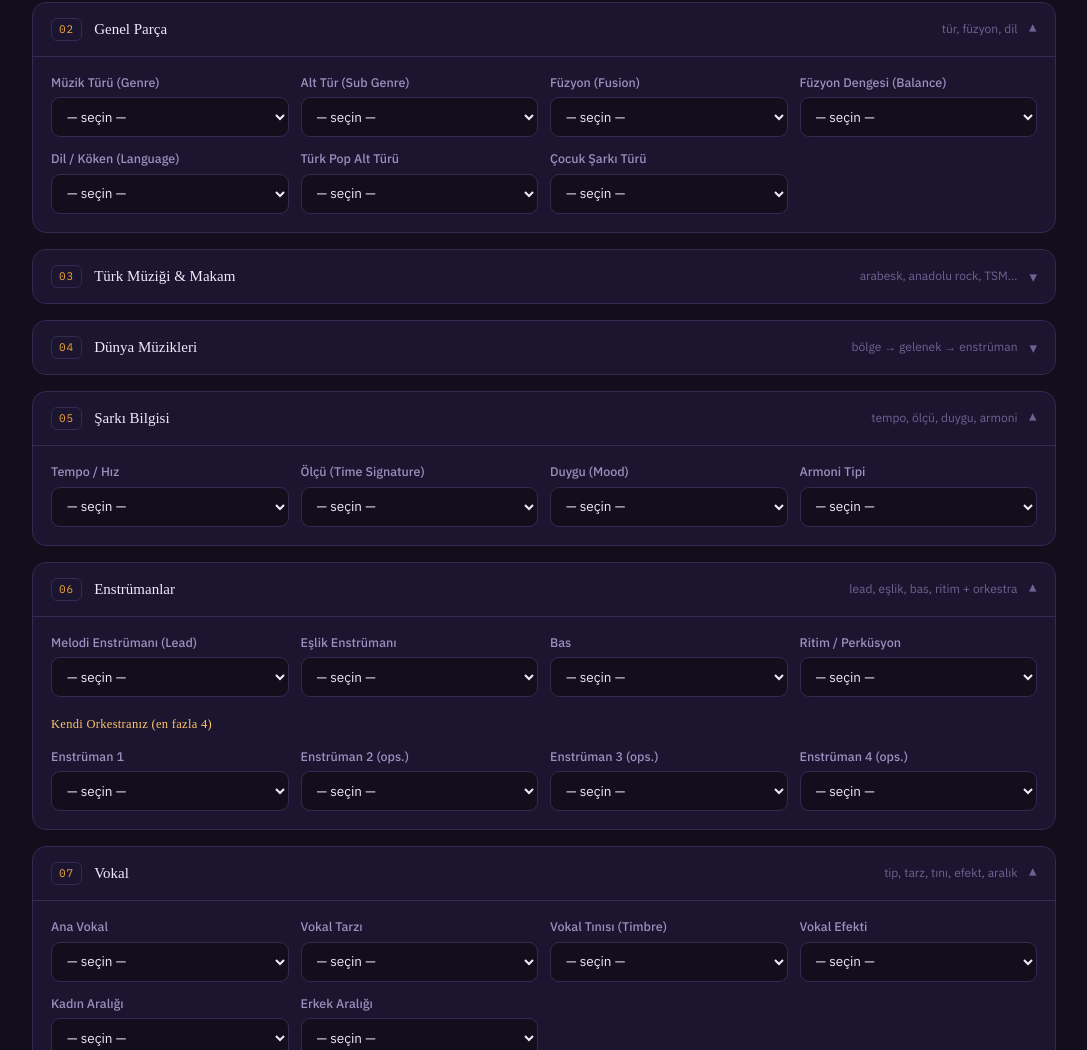
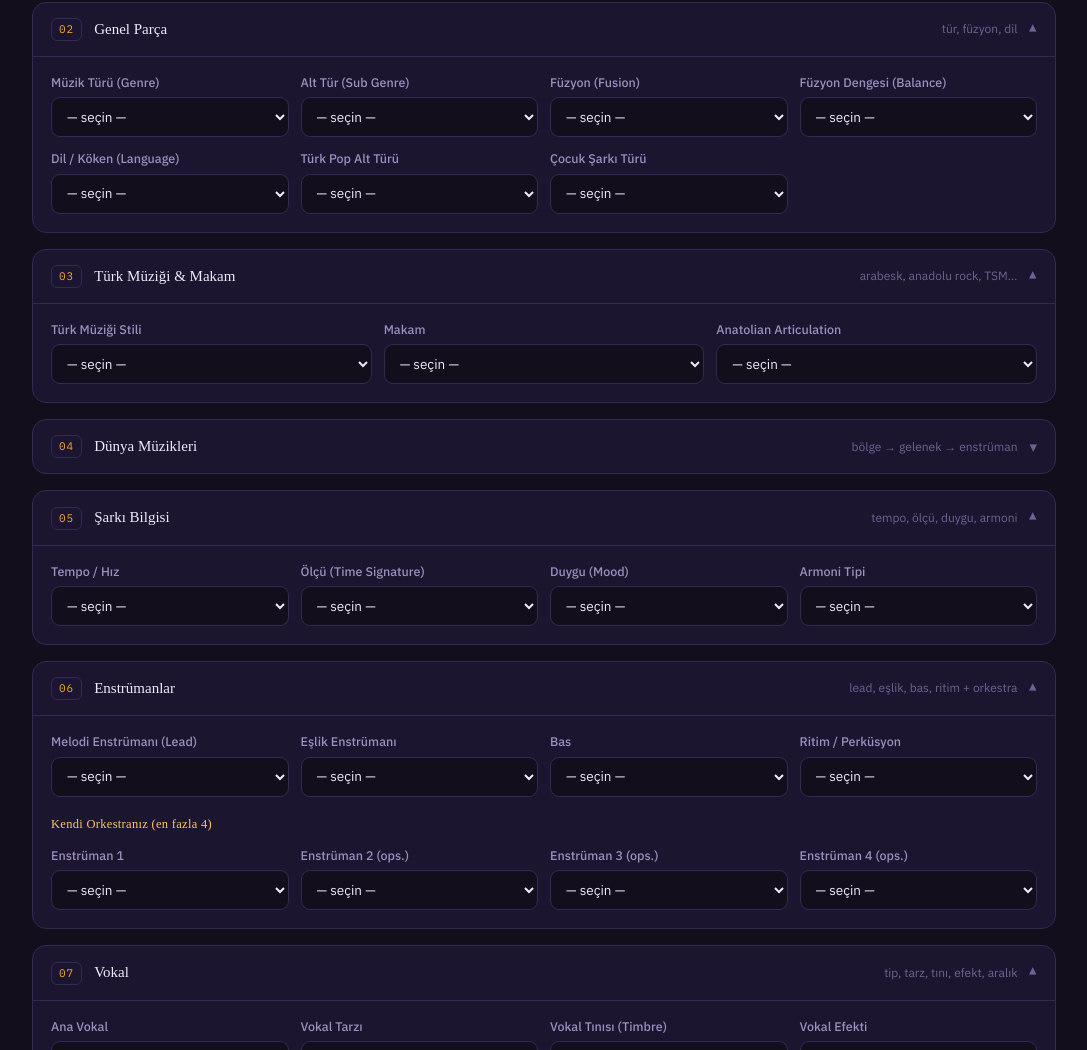
Before and after one commit to ademtanas/sunoforge, a plain HTML site: page index.html in a window 1280 px wide. Shown: the part 1495-2545 px from the top of the page, without its empty margins (96-1183 px from the left). Drawn offline with Linux system fonts and the light colour scheme; a web font is replaced by a local one.

Commit message:
UI sıralama: Türk müzik/dil/enstrüman en üstte + alfabetik; TR card varsayılan açık

```diff
--- a/index.html
+++ b/index.html
@@ -341,7 +341,7 @@ footer{margin-top:30px;color:var(--dim);font-size:12px;text-align:center}
     <div class="body"><div class="grid" id="gridTrack"></div></div>
   </details>
 
-  <details class="card">
+  <details class="card" open>
     <summary><span class="num">03</span><h2>Türk Müziği &amp; Makam</h2><span class="hint">arabesk, anadolu rock, TSM…</span></summary>
     <div class="body"><div class="grid" id="gridTurkish"></div></div>
   </details>
@@ -548,7 +548,7 @@ footer{margin-top:30px;color:var(--dim);font-size:12px;text-align:center}
    Yayınladıktan sonra sw.js içindeki CACHE sürümünü artırın (v1 -> v2) ki herkes güncellemeyi alsın. */
 const APP_VERSION='1.0.0';
 const D = {
-genres:["Pop","Rock","Hip Hop","Trap","R&B","Soul","Funk","Jazz","Blues","Classical","Electronic","EDM","House","Techno","Trance","Drum and Bass","Dubstep","Synthwave","Vaporwave","Lo-fi","Chillwave","Chillhop","Ambient","Cinematic","Folk","Country","Bluegrass","Latin","Reggaeton","Salsa","Bachata","Cumbia","Mariachi","Reggae","Dancehall","Ska","Metal","Punk","Hardcore","Industrial","Gothic","Afrobeats","World Music","Alternative","Indie","Acoustic Rock","Acoustic Blues","Gospel","Disco","Boogie","K-Pop","J-Pop","Mandopop","Bollywood","Bossa Nova","Tango","Flamenco","Klezmer","Trip-Hop","New Wave","Post-Punk","Shoegaze","Math Rock","Glam Rock","Surf Rock","Singer-Songwriter","Children's Music","Holiday/Christmas","Lounge","Soundtrack/Score","Marching Band","Arabesk","Türk Sanat Müziği","Türk Halk Müziği","Anadolu Rock","Türk Pop","Fantezi","Özgün Müzik","Tasavvuf Müziği"],
+genres:["Arabesk","Türk Pop","Türk Sanat Müziği","Türk Halk Müziği","Anadolu Rock","Fantezi","Özgün Müzik","Tasavvuf Müziği","Acoustic Blues","Acoustic Rock","Afrobeats","Alternative","Ambient","Bachata","Blues","Bluegrass","Bollywood","Boogie","Bossa Nova","Children's Music","Chillhop","Chillwave","Cinematic","Classical","Country","Cumbia","Dancehall","Disco","Drum and Bass","Dubstep","EDM","Electronic","Flamenco","Folk","Funk","Glam Rock","Gospel","Gothic","Hardcore","Hip Hop","Holiday/Christmas","House","Indie","Industrial","J-Pop","Jazz","K-Pop","Klezmer","Latin","Lo-fi","Lounge","Mandopop","Marching Band","Mariachi","Math Rock","Metal","New Wave","Pop","Post-Punk","Punk","R&B","Reggae","Reggaeton","Rock","Salsa","Shoegaze","Singer-Songwriter","Ska","Soul","Soundtrack/Score","Surf Rock","Synthwave","Tango","Techno","Trance","Trap","Trip-Hop","Vaporwave","World Music"],
 subgenres:{
  "Pop":["Synth Pop","Dance Pop","Dream Pop","Indie Pop","Electropop","Bedroom Pop","Art Pop","Power Pop","Bubblegum Pop","Teen Pop","Adult Contemporary","City Pop","Hyperpop","Baroque Pop"],
  "Rock":["Classic Rock","Hard Rock","Progressive Rock","Psychedelic Rock","Garage Rock","Post-Rock","Soft Rock","Blues Rock","Glam Rock","Surf Rock","Math Rock","Stoner Rock","Space Rock","Krautrock","Arena Rock","Heartland Rock","Folk Rock"],
@@ -630,9 +630,9 @@ subgenres:{
  "Tasavvuf Müziği":["İlahi","Nefes","Mevlevi","Bektaşi","Sufi Pop","Tasavvuf Rock"]
 },
 fusions:["Arabesk","Turkish Folk","Turkish Classical","Anatolian Rock","Electronic","Synthwave","EDM","Lo-fi","Chillwave","Hip Hop","Trap","Funk","Reggae","Orchestral","Jazz","Blues","Ambient","Cinematic","Psychedelic","Latin","Afrobeat","Middle Eastern","Balkan","Asian","Rock","Metal","Punk"],
-languages:["Turkish","Kurdish","English","Latin","French","Spanish","Portuguese","Brazilian Portuguese","Italian","German","Dutch","Russian","Polish","Czech","Hungarian","Romanian","Bulgarian","Ukrainian","Greek","Hebrew","Yiddish","Arabic","Persian (Farsi)","Urdu","Hindi","Bengali","Punjabi","Mandarin Chinese","Cantonese","Japanese","Korean","Vietnamese","Thai","Indonesian","Tagalog","Swahili","Zulu","Amharic","Yoruba","Igbo","Catalan","Galician","Basque","Swedish","Norwegian","Finnish","Danish","Icelandic","Middle Eastern","Balkan","Latin America","Afrikaans"],
+languages:["Turkish","Kurdish","Afrikaans","Amharic","Arabic","Balkan","Basque","Bengali","Brazilian Portuguese","Bulgarian","Cantonese","Catalan","Czech","Danish","Dutch","English","Finnish","French","Galician","German","Greek","Hebrew","Hindi","Hungarian","Icelandic","Igbo","Indonesian","Italian","Japanese","Korean","Latin","Latin America","Mandarin Chinese","Middle Eastern","Norwegian","Persian (Farsi)","Polish","Portuguese","Punjabi","Romanian","Russian","Spanish","Swahili","Swedish","Tagalog","Thai","Ukrainian","Urdu","Vietnamese","Yiddish","Yoruba","Zulu"],
 turkStyles:[["Arabesk","Arabesk music with emotional maqam melodies"],["Anadolu Rock","Anatolian rock fusing Turkish folk with rock"],["Türk Sanat Müziği","Turkish classical art music with maqam system"],["Türk Halk Müziği","Turkish folk music with regional modal traditions"],["Fantezi","Turkish fantezi pop blending traditional and modern"],["Türkçe Duygusal Pop-Rap","Turkish emotional pop-rap with melodic hooks"],["Özgün Müzik","Turkish protest-folk özgün style"],["Tavern / Taverna","Turkish taverna style with live intimate feel"]],
-makams:["Rast","Uşşak","Hüzzam","Hicaz","Segah","Çargah","Saba","Buselik","Hüseyni","Neva","Kürdi","Kürdilihicazkar","Suzidil","Nihavend","Nikriz","Sultani Yegah","Mahur","Acem Aşiran","Isfahan","Şehnaz","Ferahnak","Suzidilara","Hicazkâr","Şedaraban","Beyati","Acemkürdî","Evç","Gerdaniye"],
+makams:["Acem Aşiran","Acemkürdî","Beyati","Buselik","Çargah","Evç","Ferahnak","Gerdaniye","Hicaz","Hicazkâr","Hüseyni","Hüzzam","Isfahan","Kürdi","Kürdilihicazkar","Mahur","Neva","Nihavend","Nikriz","Rast","Saba","Şedaraban","Segah","Şehnaz","Sultani Yegah","Suzidil","Suzidilara","Uşşak"],
 worldRegions:{
  "Afrika":{"West African Highlife":["Kora","Balafon","Talking drum"],"Afrobeat":["Electric guitar","Horns","Shekere"],"Desert Blues":["Electric guitar","Calabash","Tehardent"],"South African Mbube":["Vocal ensemble","Hand percussion"]},
  "Orta Doğu & Kuzey Afrika":{"Arabic Maqam":["Oud","Qanun","Ney"],"Gnawa":["Guembri","Qraqeb"],"Rai":["Accordion","Darbuka","Synth"],"Andalusi":["Oud","Violin","Riq"]},
@@ -652,10 +652,10 @@ tempos:[["Slow, 60-80 BPM","Yavaş (60-80)"],["Medium, 90-120 BPM","Orta (90-120
 timesigs:["4/4","3/4 waltz","6/8","2/4 march","5/8 aksak","7/8 aksak","9/8 aksak zeybek","10/8 aksak","12/8 shuffle","5/4","7/4"],
 moods:["Chill & relaxed","Happy","Energetic","Melancholic","Dark","Epic","Romantic","Uplifting","Mysterious","Nostalgic","Bittersweet","Defiant","Hopeful","Tense"],
 harmony:["Major","Minor","Diatonic","Chromatic","Modal (maqam-based)","Pentatonic","Harmonic minor","Blues harmony","Whole tone"],
-leads:["Mellow electric guitar","Electric metal guitar","Electric guitar","Distorted guitar","Acoustic guitar","Piano","Electric piano (Rhodes)","Synth pads","Lead synth","Violin","Saxophone","Woodwinds","Fretless guitar","Oud","Turkish traditional bağlama","Turkish electric baglama","Turkish psychedelic electric baglama","Ney","Kaval","Zurna","Cura","Sitar","Accordion","Duduk","Kemençe","Clarinet (Turkish gypsy style)"],
-accomp:["Acoustic drums","Subtle percussion","Strumming acoustic guitar","Strumming electric guitar","Arpeggiated acoustic guitar","Arpeggiated electric guitar","Acoustic saz ensemble","Turkish classical ensemble (oud, qanun, ney, violin, tanbur)","String section","Turkish arabesque strings","Brass section","Synth strings","Pad layer","Ambient texture","Piano chords"],
+leads:["Turkish traditional bağlama","Turkish electric baglama","Turkish psychedelic electric baglama","Oud","Ney","Kaval","Zurna","Cura","Kemençe","Duduk","Clarinet (Turkish gypsy style)","Accordion","Acoustic guitar","Distorted guitar","Electric guitar","Electric metal guitar","Electric piano (Rhodes)","Fretless guitar","Lead synth","Mellow electric guitar","Piano","Saxophone","Sitar","Synth pads","Violin","Woodwinds"],
+accomp:["Acoustic saz ensemble","Turkish classical ensemble (oud, qanun, ney, violin, tanbur)","Turkish arabesque strings","Acoustic drums","Ambient texture","Arpeggiated acoustic guitar","Arpeggiated electric guitar","Brass section","Pad layer","Piano chords","String section","Strumming acoustic guitar","Strumming electric guitar","Subtle percussion","Synth strings"],
 bass:["Deep smooth sub bass","Electric bass guitar","Metal rock bass","Synth bass","Funky bassline","Walking bassline","Melodic bassline","Acoustic bass","Fretless bass","808 bass"],
-perc:["Subtle percussion","Acoustic drums, open hi-hats, crashes","Acoustic drums, closed hi-hats, ride","Acoustic drums, aggressive crashes","Tight snare, sharp hi-hats","Acoustic drum kit","808 drums","Drum machine","Cinematic war drums","Darbuka and riq","Darbuka","Riq frame drum","Bendir","Bendir and riq","Davul (Turkish bass drum)","Asma davul and zurna groove"],
+perc:["Darbuka","Darbuka and riq","Riq frame drum","Bendir","Bendir and riq","Davul (Turkish bass drum)","Asma davul and zurna groove","808 drums","Acoustic drum kit","Acoustic drums, aggressive crashes","Acoustic drums, closed hi-hats, ride","Acoustic drums, open hi-hats, crashes","Cinematic war drums","Drum machine","Subtle percussion","Tight snare, sharp hi-hats"],
 orchestra:{
  "Gitar (Akustik)":["Strumming acoustic guitar","Fingerpicking acoustic guitar","Arpeggiated acoustic guitar","Solo acoustic guitar","Percussive acoustic guitar","Flamenco acoustic guitar","Muted acoustic guitar","Slide acoustic guitar"],
  "Gitar (Elektrik)":["Strumming electric guitar","Arpeggiated electric guitar","Solo electric guitar","Palm-muted electric guitar","Distorted electric guitar","Clean electric guitar","Tremolo electric guitar","Reverb-drenched electric guitar","Slide electric guitar","Funky electric guitar"],
--- a/sw.js
+++ b/sw.js
@@ -1,6 +1,6 @@
 // SunoForge PWA service worker
 // GÜNCELLEME YAYINLARKEN: CACHE adındaki sürümü artırın (sunoforge-v1 -> v2)
-const CACHE = "sunoforge-v10";
+const CACHE = "sunoforge-v11";
 const ASSETS = ["./", "./index.html", "./manifest.json", "./icon-192.png", "./icon-512.png"];
 self.addEventListener("install", e => {
   e.waitUntil(caches.open(CACHE).then(c => c.addAll(ASSETS)).then(() => self.skipWaiting()));
```
